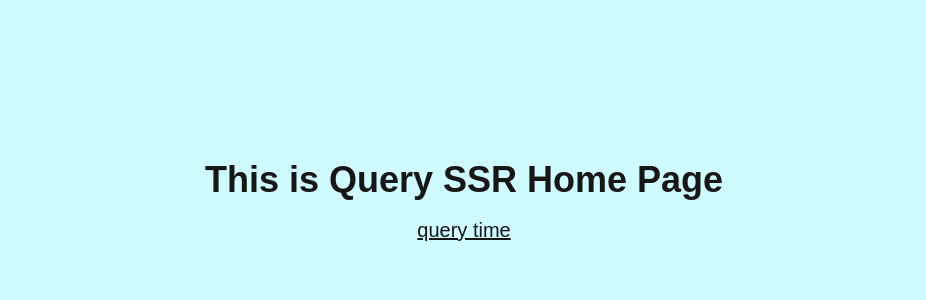
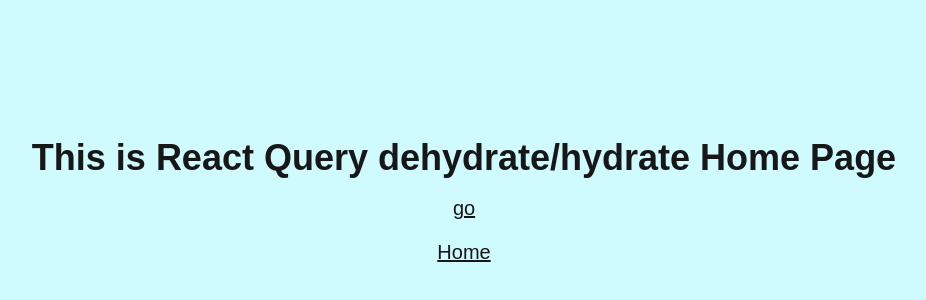
Before and after one commit to entrolEC/nextjs-react-query-demo, a Next.js app: page /query-ssr in a window 1280 px wide. Shown: the part 198-498 px from the top of the page, without its empty margins (176-1102 px from the left). Built offline with nearby package versions, Linux system fonts and the light colour scheme.

Commit message:
feat: 문구 수정 및 링크 추가

```diff
--- a/src/app/page.tsx
+++ b/src/app/page.tsx
@@ -2,10 +2,12 @@
 
 
 export default function Home() {
-  return (
-    <div className='flex h-full w-full justify-center items-center flex-col gap-4'>
-        <p className='font-bold text-4xl'>This is Home Page</p>
-        <Link href='/time' className='underline text-xl'>time</Link>
-    </div>
-  );
+    return (
+        <div className='flex h-full w-full justify-center items-center flex-col gap-4'>
+            <p className='font-bold text-4xl'>This is Home Page</p>
+            <Link href='/time' className='underline text-xl'>1. with Next.js loading</Link>
+            <Link href='/query' className='underline text-xl'>2. with React Query</Link>
+            <Link href='/query-ssr' className='underline text-xl'>2. with React Query dehydrate/hydrate</Link>
+        </div>
+    );
 }
--- a/src/app/query-ssr/page.tsx
+++ b/src/app/query-ssr/page.tsx
@@ -4,8 +4,9 @@
 export default function Home() {
     return (
         <div className='flex h-full w-full justify-center items-center flex-col gap-4'>
-            <p className='font-bold text-4xl'>This is Query SSR Home Page</p>
-            <Link href='query-ssr/time' className='underline text-xl'>query time</Link>
+            <p className='font-bold text-4xl'>This is React Query dehydrate/hydrate Home Page</p>
+            <Link href='query-ssr/time' className='underline text-xl'>go</Link>
+            <Link href='/' className='underline text-xl'>Home</Link>
         </div>
     );
 }
--- a/src/app/query/page.tsx
+++ b/src/app/query/page.tsx
@@ -12,8 +12,9 @@
     })
     return (
         <div className='flex h-full w-full justify-center items-center flex-col gap-4'>
-            <p className='font-bold text-4xl'>This is Query Home Page</p>
-            <Link href='query/time' className='underline text-xl'>query time</Link>
+            <p className='font-bold text-4xl'>This is React Query Home Page</p>
+            <Link href='query/time' className='underline text-xl'>go</Link>
+            <Link href='/' className='underline text-xl'>Home</Link>
         </div>
     );
 }
```
